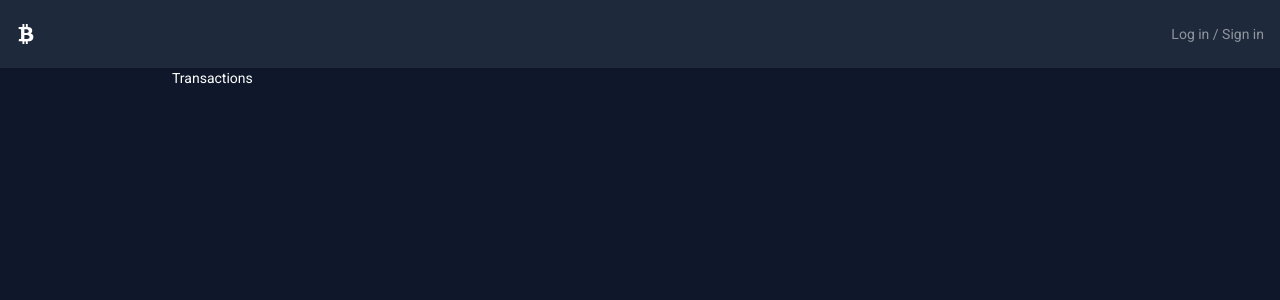
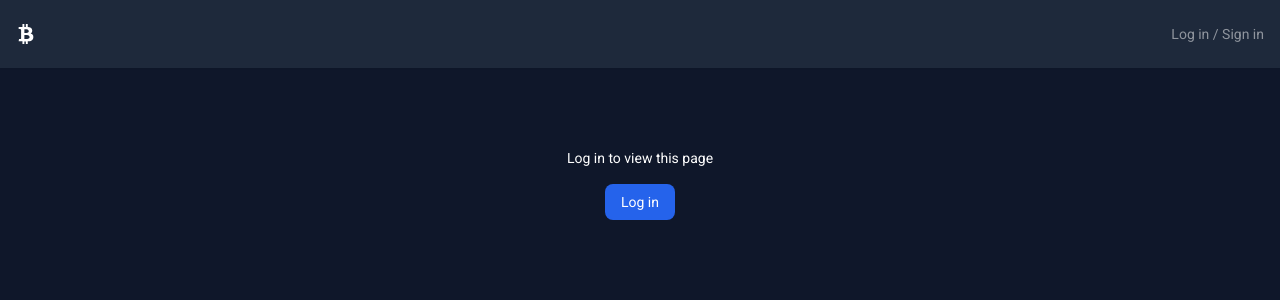
Before and after one commit to KopaevArsenii/wallet_client, a React (Vite) app: page /transactions in a window 1280 px wide. Shown: the top 300 px of the page. Built offline with nearby package versions, Linux system fonts and the light colour scheme.

Commit message:
made protection for routes

```diff
--- /dev/null
+++ b/src/components/ProtectedRoute.tsx
@@ -0,0 +1,23 @@
+import {FC} from "react";
+
+import {useAuth} from "../hooks/useAuth";
+
+interface Props {
+    children: JSX.Element;
+}
+const ProtectedRoute:FC<Props> = ({ children }) => {
+    const isAuth = useAuth();
+    return (
+        <>
+            {isAuth ? children :
+                <div className={"mt-20 flex flex-col items-center justify-center gap-4"}>
+                    <h1>Log in to view this page</h1>
+                    <a href="/auth">
+                        <button className={"bg-blue-600 px-4 py-2 rounded-lg"}>Log in</button>
+                    </a>
+                </div>}
+        </>
+    );
+};
+
+export default ProtectedRoute;
--- a/src/router/router.tsx
+++ b/src/router/router.tsx
@@ -5,6 +5,7 @@ import ErrorPage from "../pages/ErrorPage";
 import Home from "../pages/Home";
 import Layout from "../pages/Layout";
 import Transactions from "../pages/Transactions";
+import ProtectedRoute from "../components/ProtectedRoute";
 
 export const router = createBrowserRouter([
     {
@@ -18,11 +19,17 @@ export const router = createBrowserRouter([
             },
             {
                 path: 'transactions',
-                element: <Transactions />
+                element:
+                    <ProtectedRoute>
+                        <Transactions />
+                    </ProtectedRoute>
             },
             {
                 path: 'categories',
-                element: <Categories />
+                element:
+                    <ProtectedRoute>
+                        <Categories />
+                    </ProtectedRoute>
             },
             {
                 path: 'auth',
```
